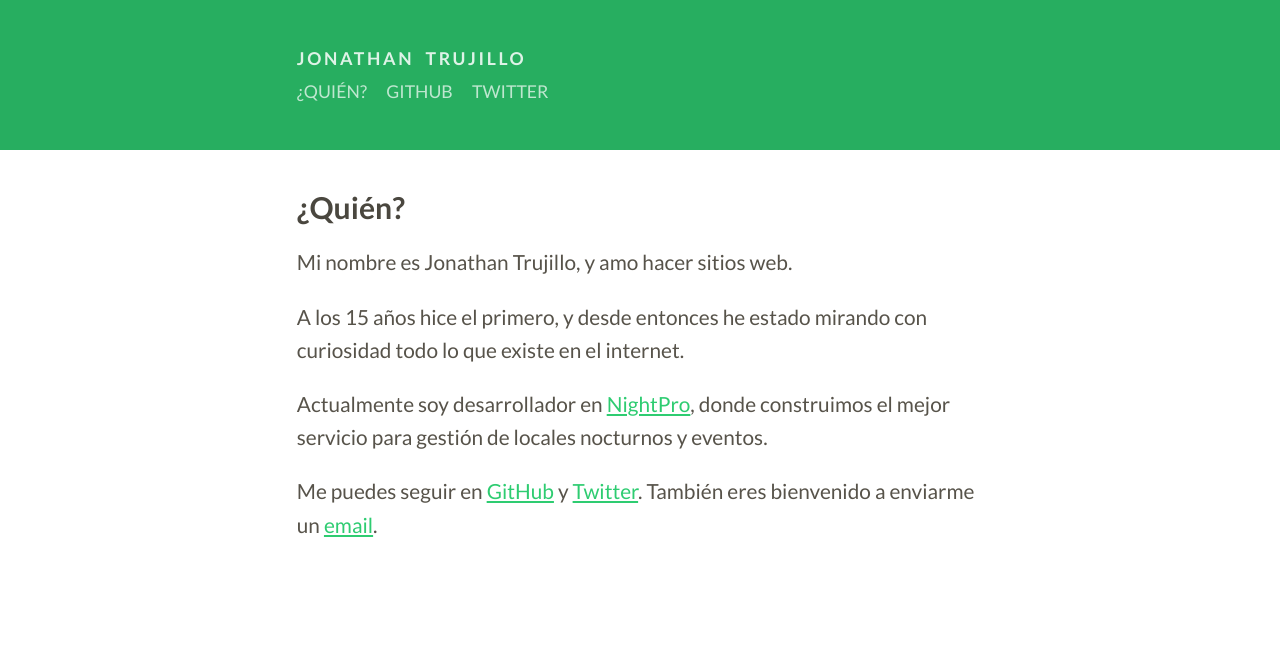
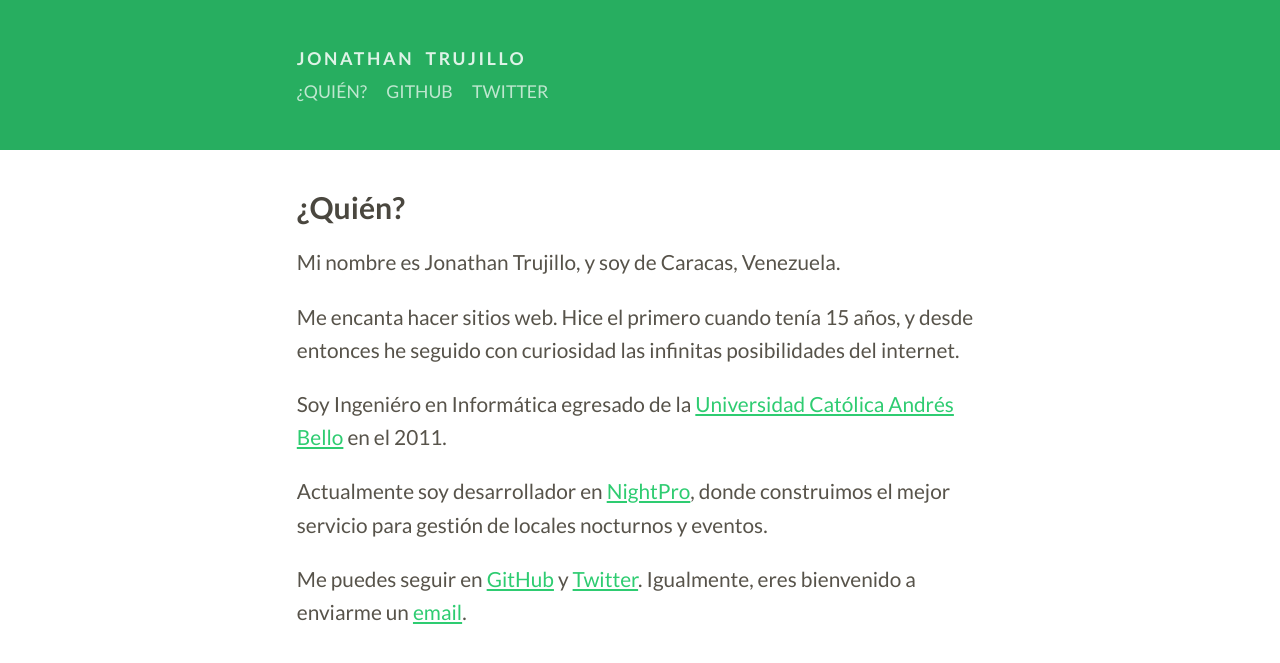
Before and after one commit to albertogg/jonotrujillo.github.io, a Jekyll site: the page built from quien.md, in a window 1280 px wide. Shown: the top 663 px of the page. Built offline with Jekyll 4.4.1, drawn with Linux system fonts in a browser that asks for light colours; Markdown is read by kramdown in place of the engine named in the settings.

Commit message:
about page first version

```diff
--- a/quien.md
+++ b/quien.md
@@ -3,10 +3,12 @@ layout: page
 title: ¿Quién?
 ---
 
-Mi nombre es Jonathan Trujillo, y amo hacer sitios web.
+Mi nombre es Jonathan Trujillo, y soy de Caracas, Venezuela.
 
-A los 15 años hice el primero, y desde entonces he estado mirando con curiosidad todo lo que existe en el internet.
+Me encanta hacer sitios web. Hice el primero cuando tenía 15 años, y desde entonces he seguido con curiosidad las infinitas posibilidades del internet.
+
+Soy Ingeniéro en Informática egresado de la [Universidad Católica Andrés Bello](http://www.ucab.edu.ve/) en el 2011.
 
 Actualmente soy desarrollador en [NightPro](http://nightpro.co/), donde construimos el mejor servicio para gestión de locales nocturnos y eventos.
 
-Me puedes seguir en [GitHub](https://github.com/jonotrujillo) y [Twitter](https://twitter.com/jonotrujillo). También eres bienvenido a enviarme un [email](mailto:trujillo.jonathan@gmail.com).
+Me puedes seguir en [GitHub](https://github.com/jonotrujillo) y [Twitter](https://twitter.com/jonotrujillo). Igualmente, eres bienvenido a enviarme un [email](mailto:trujillo.jonathan@gmail.com).
```
